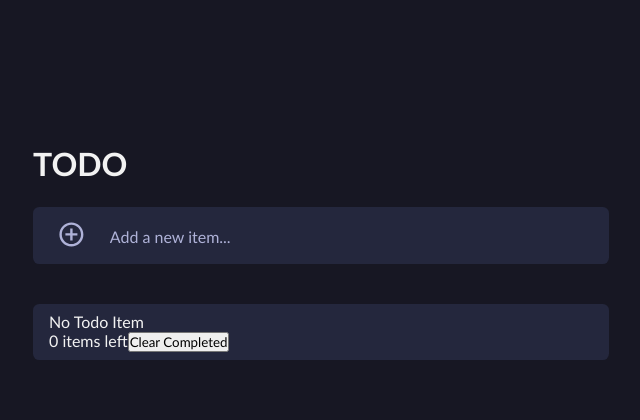
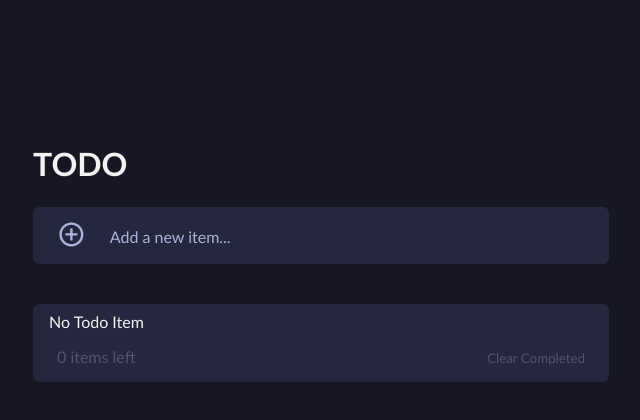
Before and after one commit to Anuj-Khadka/react-todo-app, a React (Vite) app: page / in a window 1280 px wide. Shown: the top 420 px of the page, without its empty margins (319-959 px from the left). Built offline with nearby package versions, Linux system fonts and the light colour scheme.

Commit message:
update todo

```diff
--- a/src/style.css
+++ b/src/style.css
@@ -144,9 +144,31 @@ body {
   /* border-top: solid 5px white; */
 }
 
+.summary {
+  font-size: 1rem;
+  display: flex;
+  justify-content: space-between;
+  color: #53556c;
+  /* background-color: green; */
+  padding: 0.5rem;
+  margin-top: 0.5rem;
+}
 
+.summary .clear-completed {
+  background: transparent;
+  border: none;
+  color: #53556c;
+  cursor: pointer;
+  transition: all 0.2s ease-in-out;
+}
 
-@media screen and (min-width:800px) {
+.summary .clear-completed:hover{
+  color: #407CF5;
+}
+
+/* Responsive  */
+
+@media screen and (min-width: 800px) {
   .container {
     width: 50vw;
   }
```
